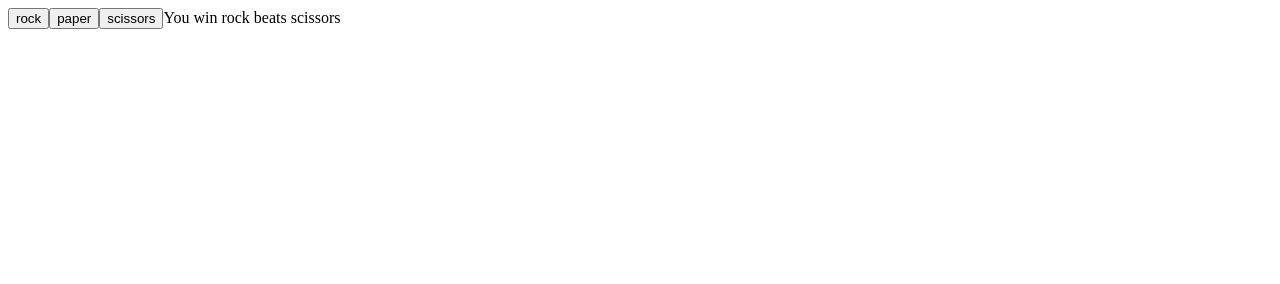
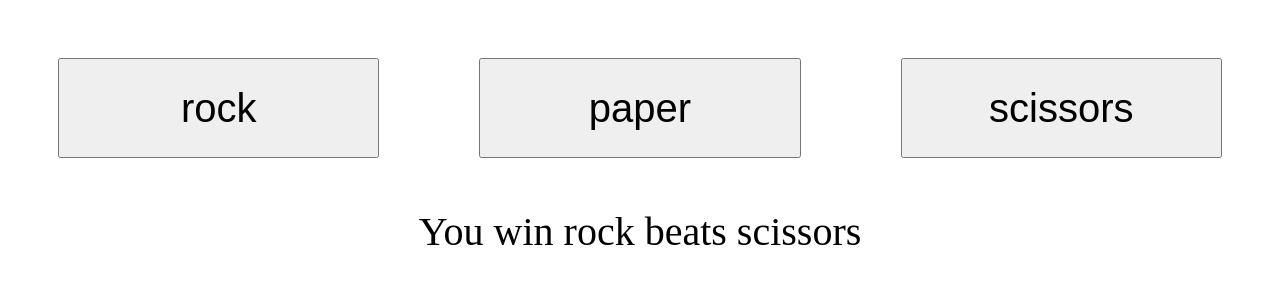
Before and after one commit to Tyxsdev/Rock-Paper-Scissors-, a plain HTML site: page index.html in a window 1280 px wide. Both pictures are taken after a click on the button "rock". Drawn offline with Linux system fonts and the light colour scheme.

Commit message:
Style the buttons and the current game result span
Remove victory and defeat span and store the current result in a
new span called current
Create a new div to store the current span called results
Style the 3 buttons and the current span
Remove all the console logs in the play function

```diff
--- a/index.html
+++ b/index.html
@@ -7,6 +7,27 @@
     <title>Document</title>
 </head>
 <body>
+    <style>
+
+        .container{
+            display: flex;
+            justify-content: space-around;
+            align-items: center;
+        }
+
+        .buttons{
+            flex: 1;
+            margin: 50px;
+            width: 200px;
+            height: 100px;
+            font-size: 40px;
+        }
+
+        .current{
+            font-size: 40px;
+        }
+
+    </style>
     <script src="script.js"></script>
 </body>
 </html>
--- a/script.js
+++ b/script.js
@@ -17,36 +17,38 @@ function getComputerChoice() {
 
 function play() {
     computerSelection = getComputerChoice();
-    victory.textContent = '';
-    defeat.textContent = '';
+    current.textContent = '';
     if (playerSelection === computerSelection){
-        console.log(`It's a tie`);
+        current.textContent = `It's a tie`;
+        results.appendChild(current);
     }else if (playerSelection === 'rock'){
         if(computerSelection === 'paper'){
-            console.log(`Computer win ${computerSelection} beats ${playerSelection}`);
-            defeat.textContent = `Computer win ${computerSelection} beats ${playerSelection}`;
-            div.appendChild(defeat);
+            current.textContent = `Computer win ${computerSelection} beats ${playerSelection}`;
+            results.appendChild(current);
             computerScore++;
         }else{
-            console.log(`You win ${playerSelection} beats ${computerSelection}`);
-            victory.textContent = `You win ${playerSelection} beats ${computerSelection}`;
-            div.appendChild(victory);
+            current.textContent = `You win ${playerSelection} beats ${computerSelection}`;
+            results.appendChild(current);
             playerScore++;
         }
     }else if (playerSelection === 'paper'){
         if(computerSelection === 'scissors'){
-            console.log(`Computer win ${computerSelection} beats ${playerSelection}`);
+            current.textContent = `Computer win ${computerSelection} beats ${playerSelection}`;
+            results.appendChild(current);
             computerScore++;
         }else{
-            console.log(`You win ${playerSelection} beats ${computerSelection}`);
+            current.textContent = `You win ${playerSelection} beats ${computerSelection}`;
+            results.appendChild(current);
             playerScore++;
         }
     }else if (playerSelection === 'scissors'){
         if(computerSelection === 'rock'){
-            console.log(`Computer win ${computerSelection} beats ${playerSelection}`);
+            current.textContent = `Computer win ${computerSelection} beats ${playerSelection}`;
+            results.appendChild(current);
             computerScore++;
         }else{
-            console.log(`You win ${playerSelection} beats ${computerSelection}`);
+            current.textContent = `You win ${playerSelection} beats ${computerSelection}`;
+            results.appendChild(current);
             playerScore++;
         }
     }
@@ -75,8 +77,8 @@ const div = document.createElement('div');
 const rock = document.createElement('button');
 const scissors = document.createElement('button');
 const paper = document.createElement('button');
-const victory = document.createElement('span');
-const defeat = document.createElement('span')
+const results = document.createElement('div')
+const current = document.createElement('span');
 
 
 rock.textContent = 'rock';
@@ -85,12 +87,16 @@ scissors.textContent = 'scissors';
 rock.classList.add('buttons');
 paper.classList.add('buttons');
 scissors.classList.add('buttons');
+current.classList.add('current');
+div.classList.add('container');
+results.classList.add('container');
 
 
 div.appendChild(rock);
 div.appendChild(paper);
 div.appendChild(scissors);
 document.body.appendChild(div);
+document.body.appendChild(results);
 
 function buttonClicked(e){
     playerSelection = e.target.textContent;
```
